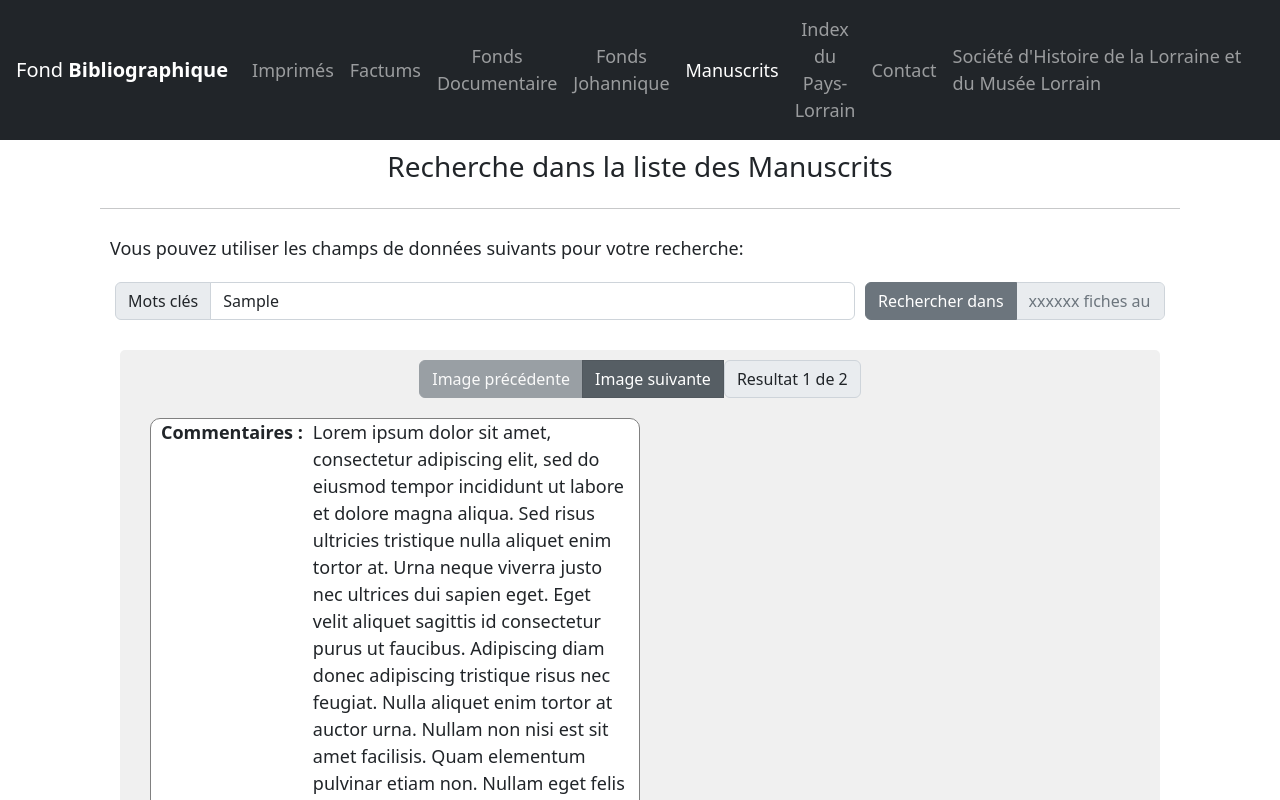
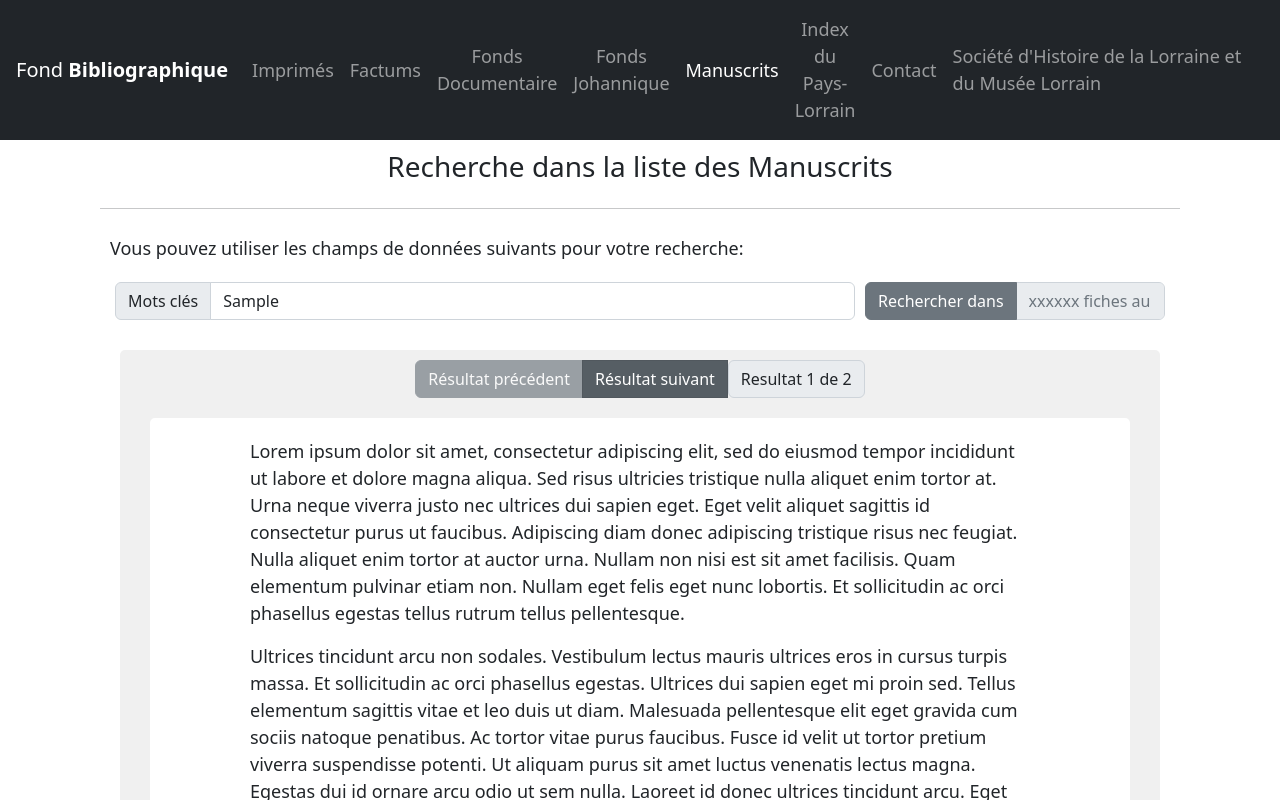
Before and after one commit to loicbefve/BiblioSHLML, a React (Vite) app: page /manuscrits in a window 1280 px wide. Both pictures are taken after typing "Sample" into the empty fields and a click on the button "Rechercher dans". Shown: the top 800 px of the page. Built offline with nearby package versions, Linux system fonts and the light colour scheme.

Commit message:
Applique un peu de style à l'affichage des résultats de type simple

```diff
--- a/src/components/results_viewers/SimpleResultsViewer.tsx
+++ b/src/components/results_viewers/SimpleResultsViewer.tsx
@@ -4,21 +4,24 @@ import { Button, ButtonGroup, InputGroup } from 'react-bootstrap';
 import styled from 'styled-components';
 import { SimpleResearchResult } from '../../utils/Types';
 import { parseSimpleHash } from '../../utils/UtilsFunctions';
-import MetadataItem from '../metadata/MetadataItem';
 
-const MetadataViewerWrapper = styled.div`
+const ResultViewerWrapper = styled.div`
   flex: 1;
+  display: flex;
+  flex-direction: column;
+`;
+
+const ResultWrapper = styled.div`
+  padding: 20px 100px;
+  margin: 20px;
+  background-color: white;
+  flex: 1;
+  border-radius: 5px;
+`;
+
+const NavigationWrapper = styled.div`
   text-align: center;
 `;
-
-const MetadatasWrapper = styled.div`
-  display: grid;
-  grid-gap: 10px;
-  grid-template-columns: 50% 50%;
-  padding: 20px;
-`;
-
-const NavigationWrapper = styled.div``;
 
 interface IProps {
   results: SimpleResearchResult[];
@@ -29,7 +32,6 @@ function SimpleResultsViewer({ results }: IProps) {
 
   const numberOfResults = results.length;
   const currentResult = results[currentDataIndex];
-  const metadatas = Object.entries(currentResult.metadatas);
 
   /**
    * This hook will write in the URL the currently navigated result
@@ -65,7 +67,7 @@ function SimpleResultsViewer({ results }: IProps) {
   }
 
   return (
-    <MetadataViewerWrapper>
+    <ResultViewerWrapper>
       <NavigationWrapper>
         <ButtonGroup role="group" aria-label="Image navigation">
           <Button
@@ -74,7 +76,7 @@ function SimpleResultsViewer({ results }: IProps) {
             active={currentDataIndex > 0}
             onClick={handlePreviousClick}
           >
-            Image précédente
+            Résultat précédent
           </Button>
           <Button
             variant="secondary"
@@ -82,23 +84,19 @@ function SimpleResultsViewer({ results }: IProps) {
             active={currentDataIndex + 1 < numberOfResults}
             onClick={handleNextClick}
           >
-            Image suivante{' '}
+            Résultat suivant{' '}
           </Button>
           <InputGroup.Text id="title-text">
             Resultat {currentDataIndex + 1} de {numberOfResults}
           </InputGroup.Text>
         </ButtonGroup>
       </NavigationWrapper>
-      <MetadatasWrapper>
-        {metadatas.map(([key, value]) => (
-          <MetadataItem
-            key={`${key}-${value}`}
-            metadataName={key}
-            metadataValue={value}
-          />
+      <ResultWrapper>
+        {currentResult.metadatas.commentaires.split('\n').map((el) => (
+          <p key={el}>{el}</p>
         ))}
-      </MetadatasWrapper>
-    </MetadataViewerWrapper>
+      </ResultWrapper>
+    </ResultViewerWrapper>
   );
 }
 
```
